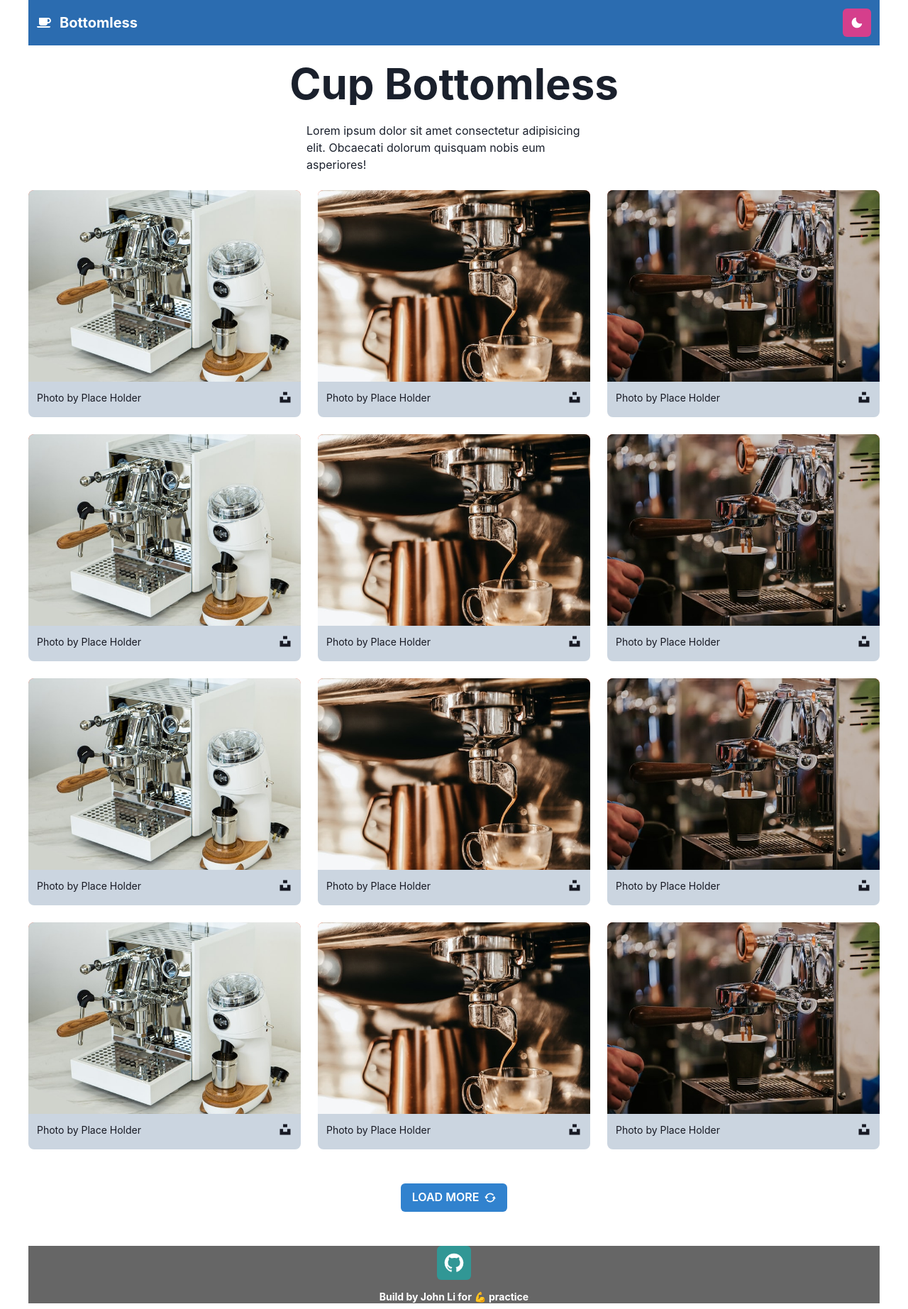
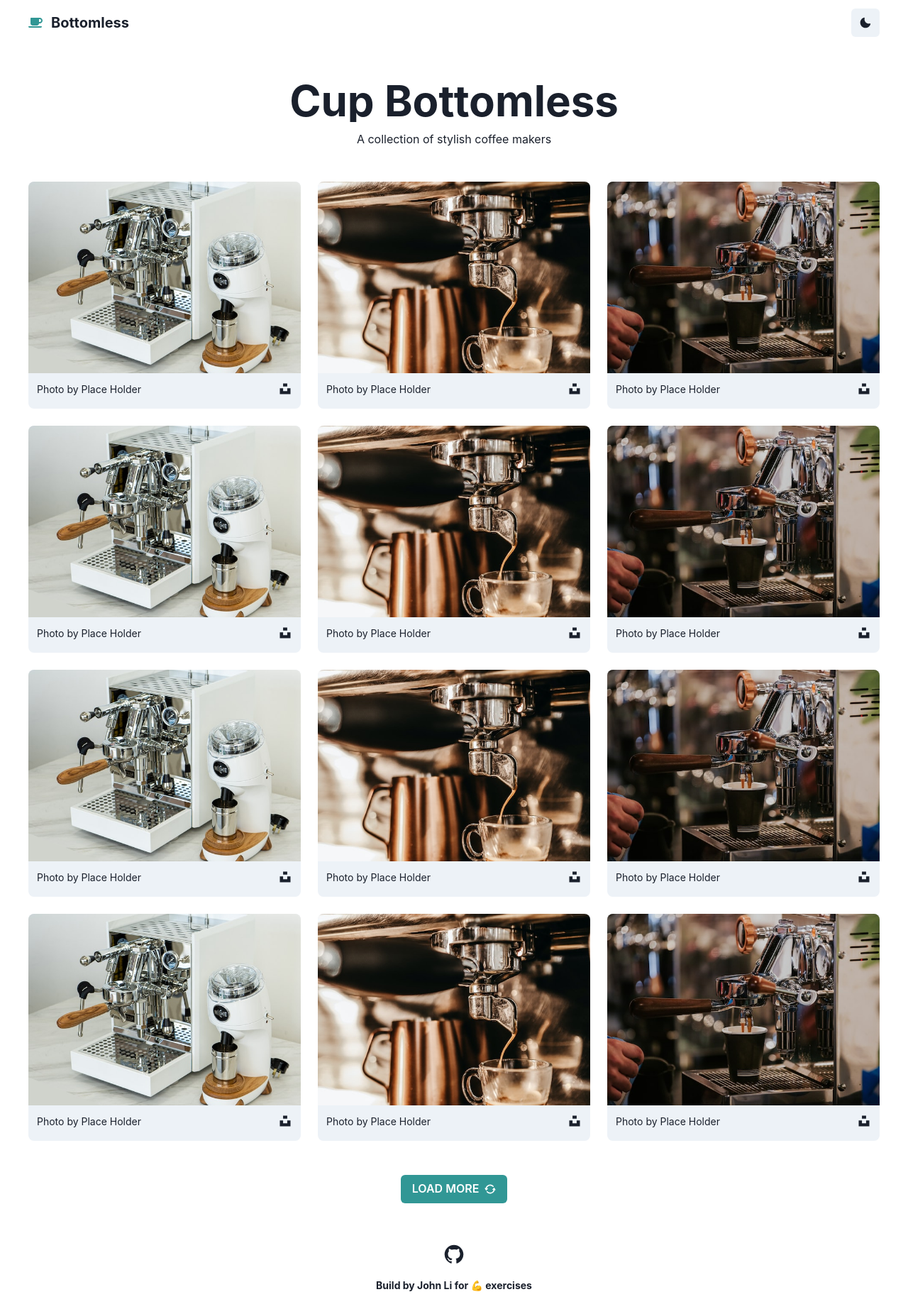
Before and after one commit to john-zhuangzhuang-li/coffee-machines, a Next.js app: page / in a window 1280 px wide. Shown: the whole page at 71% size. Built offline with nearby package versions, Linux system fonts and the light colour scheme.

Commit message:
Added color mode

```diff
--- a/components/Card.tsx
+++ b/components/Card.tsx
@@ -25,12 +25,13 @@ const Card = ({
       borderRadius="lg"
       h="20rem"
       overflow="hidden"
+      bg="bgCard"
     >
       <GridItem
         gridColumn="1 / -1"
         gridRow="1 / 2"
-        bg="tomato"
         overflow="hidden"
+        cursor="pointer"
         sx={{
           "&:hover > figure": {
             transform: "scale(1.1)",
@@ -53,8 +54,8 @@ const Card = ({
       <GridItem
         gridColumn="1 / -1"
         gridRow="2 / 3"
-        bg="gray.300"
-        color="gray.900"
+        // bg="gray.300"
+        // color="gray.900"
         display="flex"
         justifyContent="space-between"
         alignItems="flex-start"
--- a/components/Footer.tsx
+++ b/components/Footer.tsx
@@ -1,26 +1,30 @@
-import { Flex, IconButton, Icon, Heading } from "@chakra-ui/react";
+import { Flex, IconButton, Icon, Heading, Link } from "@chakra-ui/react";
 import { RiGithubFill } from "react-icons/ri";
 
 const Footer = () => {
   return (
     <Flex
-      gridColumn="center"
-      bg="#666"
-      color="white"
+      gridColumn={{ base: "1 / -1", md: "center" }}
       flexDirection="column"
       justifyContent="center"
       alignItems="center"
-      rowGap="1rem"
+      rowGap={3}
+      pb={6}
     >
-      <IconButton
-        aria-label="View github repo"
-        colorScheme="teal"
-        // variant="ghost"
-        size="lg"
-        icon={<Icon as={RiGithubFill} w={8} h={8} />}
-      />
+      <Link
+        href="https://github.com/john-zhuangzhuang-li/coffee-machines"
+        isExternal
+      >
+        <IconButton
+          aria-label="View github repo"
+          colorScheme="gray"
+          variant="ghost"
+          size="lg"
+          icon={<Icon as={RiGithubFill} w={8} h={8} />}
+        />
+      </Link>
       <Heading as="h6" size="xs">
-        Build by John Li for 💪 practice
+        Build by John Li for 💪 exercises
       </Heading>
     </Flex>
   );
--- a/components/Header.tsx
+++ b/components/Header.tsx
@@ -1,17 +1,4 @@
-import { chakra, Heading, Container, Flex } from "@chakra-ui/react";
-
-// const HeaderSection = chakra("header", {
-//   baseStyle: {
-//     bg: "#333",
-//     gridColumn: "center",
-//     display: "flex",
-//     justifyContent: "center",
-//     alignItems: "center",
-//     flexDirection: "column",
-//     rowGap: "1.5rem",
-//     color: "#fff",
-//   },
-// });
+import { Heading, Flex, Text } from "@chakra-ui/react";
 
 const Header = () => {
   return (
@@ -20,15 +7,15 @@ const Header = () => {
       justifyContent="center"
       alignItems="center"
       flexDirection="column"
-      rowGap="1.5rem"
+      rowGap={3}
+      py={6}
     >
-      <Heading as="h1" size="3xl" noOfLines={1}>
+      <Heading as="h1" size={{ base: "2xl", sm: "3xl" }} noOfLines={1}>
         Cup Bottomless
       </Heading>
-      <Container maxW="md">
-        Lorem ipsum dolor sit amet consectetur adipisicing elit. Obcaecati
-        dolorum quisquam nobis eum asperiores!
-      </Container>
+      <Text as="h2" size="md" noOfLines={1}>
+        A collection of stylish coffee makers
+      </Text>
     </Flex>
   );
 };
--- a/components/ImgModal.tsx
+++ b/components/ImgModal.tsx
@@ -53,7 +53,7 @@ const ImgModal = ({ isOpen, onClose, modalImgSrc }: Props) => {
               Source
             </Button>
           </Link>
-          <Button colorScheme="blue" onClick={onClose}>
+          <Button colorScheme="teal" onClick={onClose}>
             Close
           </Button>
         </ModalFooter>
--- a/components/Layout.tsx
+++ b/components/Layout.tsx
@@ -9,14 +9,12 @@ type Props = {
 const Container = chakra("div", {
   baseStyle: {
     minH: "100vh",
-    // bg: "#eee",
     display: "grid",
-    rowGap: "1.5rem",
-    columnGap: "1.5rem",
+    rowGap: 6,
+    columnGap: 6,
     gridTemplateColumns:
       "minmax(0, 1fr) [center-start] minmax(min-content, 75rem) [center-end] minmax(0, 1fr)",
     gridAutoFlow: "column",
-    // color: "#fff",
   },
 });
 
--- a/components/LoadMore.tsx
+++ b/components/LoadMore.tsx
@@ -11,7 +11,7 @@ const LoadMore = () => {
       py={6}
     >
       <Button
-        colorScheme="blue"
+        colorScheme="teal"
         size="md"
         textTransform="uppercase"
         rightIcon={<RepeatIcon />}
--- a/components/Main.tsx
+++ b/components/Main.tsx
@@ -1,34 +1,10 @@
 import { useState } from "react";
-import { chakra } from "@chakra-ui/react";
-import {
-  Modal,
-  ModalOverlay,
-  ModalContent,
-  ModalHeader,
-  ModalFooter,
-  ModalBody,
-  ModalCloseButton,
-  useDisclosure,
-  Box,
-  Button,
-  Image,
-} from "@chakra-ui/react";
-// import NextImage from "next/image";
+import { Grid, useDisclosure } from "@chakra-ui/react";
+
 import Card from "./Card";
 import ImgModal from "./ImgModal";
 
 import { DUMMY_DATA } from "./dummy";
-
-const MainSection = chakra("main", {
-  baseStyle: {
-    // bg: "#fff",
-    gridColumn: "center",
-    display: "grid",
-    gridTemplateColumns: "repeat(3, minmax(min-content, 1fr))",
-    rowGap: "1.5rem",
-    columnGap: "1.5rem",
-  },
-});
 
 const Main = () => {
   const { isOpen, onOpen, onClose } = useDisclosure();
@@ -50,7 +26,16 @@ const Main = () => {
 
   return (
     <>
-      <MainSection>
+      <Grid
+        as="main"
+        gridColumn="center"
+        gap={6}
+        templateColumns={{
+          base: "1fr",
+          md: "repeat(2, minmax(min-content, 1fr))",
+          lg: "repeat(3, minmax(min-content, 1fr))",
+        }}
+      >
         {DUMMY_DATA.map((item) => {
           const { id, src, author, authorLink, companyLink } = item;
           return (
@@ -65,27 +50,8 @@ const Main = () => {
             />
           );
         })}
-      </MainSection>
+      </Grid>
       <ImgModal isOpen={isOpen} onClose={onClose} modalImgSrc={modalImgSrc} />
-      {/* <Modal
-        isOpen={isOpen}
-        onClose={onClose}
-        size="xl"
-        isCentered
-        scrollBehavior="inside"
-      >
-        <ModalOverlay />
-        <ModalContent overflow="hidden">
-          <ModalBody p={0}>
-            {modalImgSrc && <Image src={modalImgSrc} />}
-          </ModalBody>
-          <ModalFooter>
-            <Button colorScheme="blue" onClick={onClose}>
-              Close
-            </Button>
-          </ModalFooter>
-        </ModalContent>
-      </Modal> */}
     </>
   );
 };
--- a/components/NavBar.tsx
+++ b/components/NavBar.tsx
@@ -12,35 +12,38 @@ import { FaCoffee } from "react-icons/fa";
 
 const NavBar = () => {
   const { colorMode, toggleColorMode } = useColorMode();
+
   return (
     <Flex
       as="nav"
       pos="sticky"
       top="0"
-      bg="blue.600"
-      color="white"
-      gridColumn="center"
+      bg="bgNavBar"
+      backdropFilter="auto"
+      backdropBlur="10px"
+      gridColumn={{ base: "1 / -1", md: "center" }}
       justifyContent="center"
       alignItems="center"
-      p={3}
+      px={{ base: 6, md: 0 }}
+      py={3}
       columnGap={3}
       zIndex={2}
     >
-      <Icon as={FaCoffee} w={5} h={5} />
+      <Icon as={FaCoffee} w={5} h={5} color="accent" />
       <Heading as="h4" size="md" noOfLines={1}>
         Bottomless
       </Heading>
       <Spacer />
       {colorMode === "light" ? (
         <IconButton
-          colorScheme="pink"
+          colorScheme="gray"
           aria-label="Toggle color mode"
           icon={<MoonIcon />}
           onClick={toggleColorMode}
         />
       ) : (
         <IconButton
-          colorScheme="pink"
+          colorScheme="gray"
           aria-label="Toggle color mode"
           icon={<SunIcon />}
           onClick={toggleColorMode}
--- a/styles/theme.ts
+++ b/styles/theme.ts
@@ -5,6 +5,24 @@ const config: ThemeConfig = {
   useSystemColorMode: false,
 };
 
-const theme = extendTheme({ config });
+const theme = extendTheme({
+  config,
+  semanticTokens: {
+    colors: {
+      accent: {
+        default: "teal.500",
+        _dark: "teal.200",
+      },
+      bgNavBar: {
+        default: "whiteAlpha.800",
+        _dark: "rgba(26, 32, 44, 0.8)",
+      },
+      bgCard: {
+        default: "gray.100",
+        _dark: "whiteAlpha.200",
+      },
+    },
+  },
+});
 
 export default theme;
```
